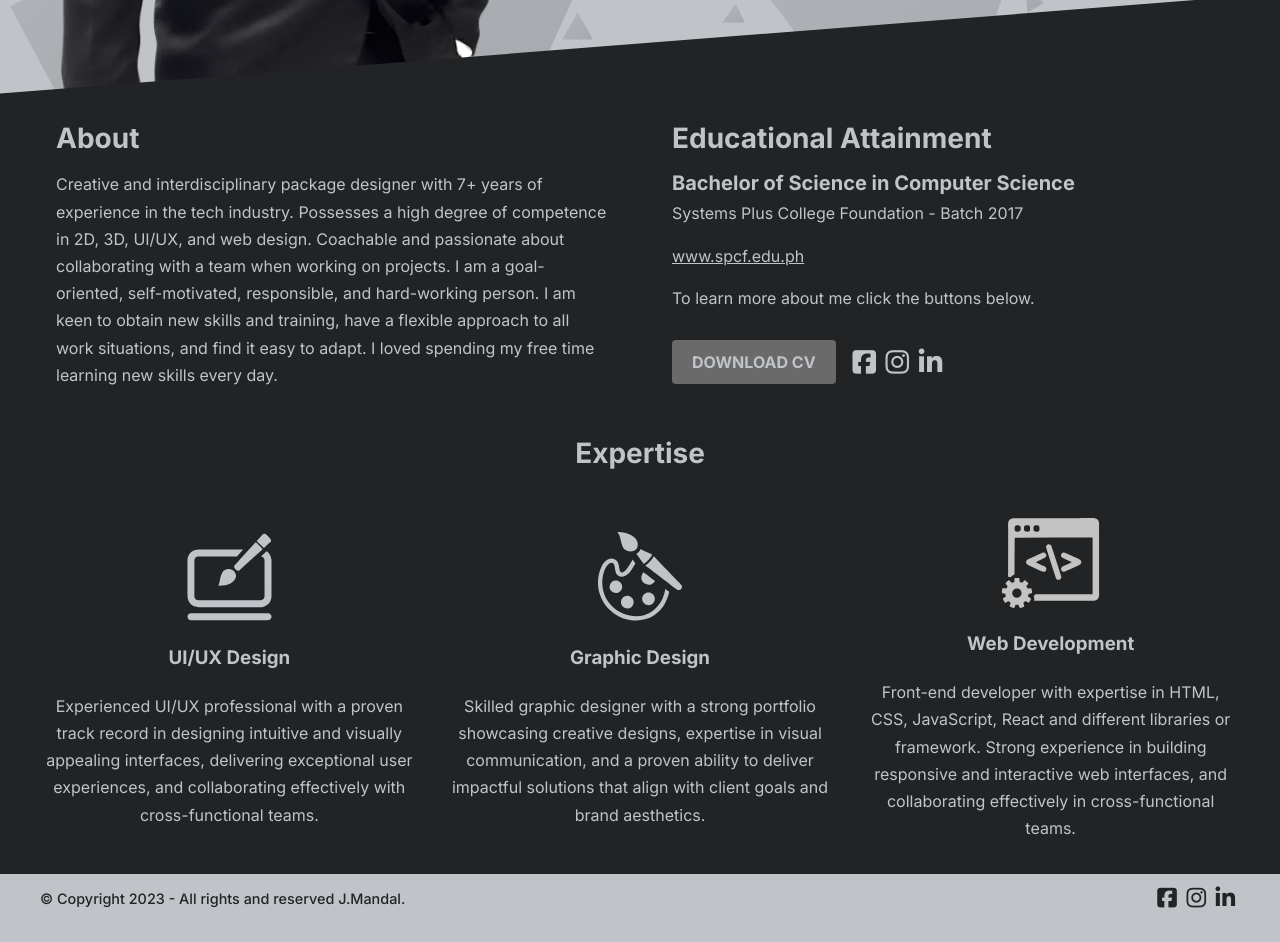
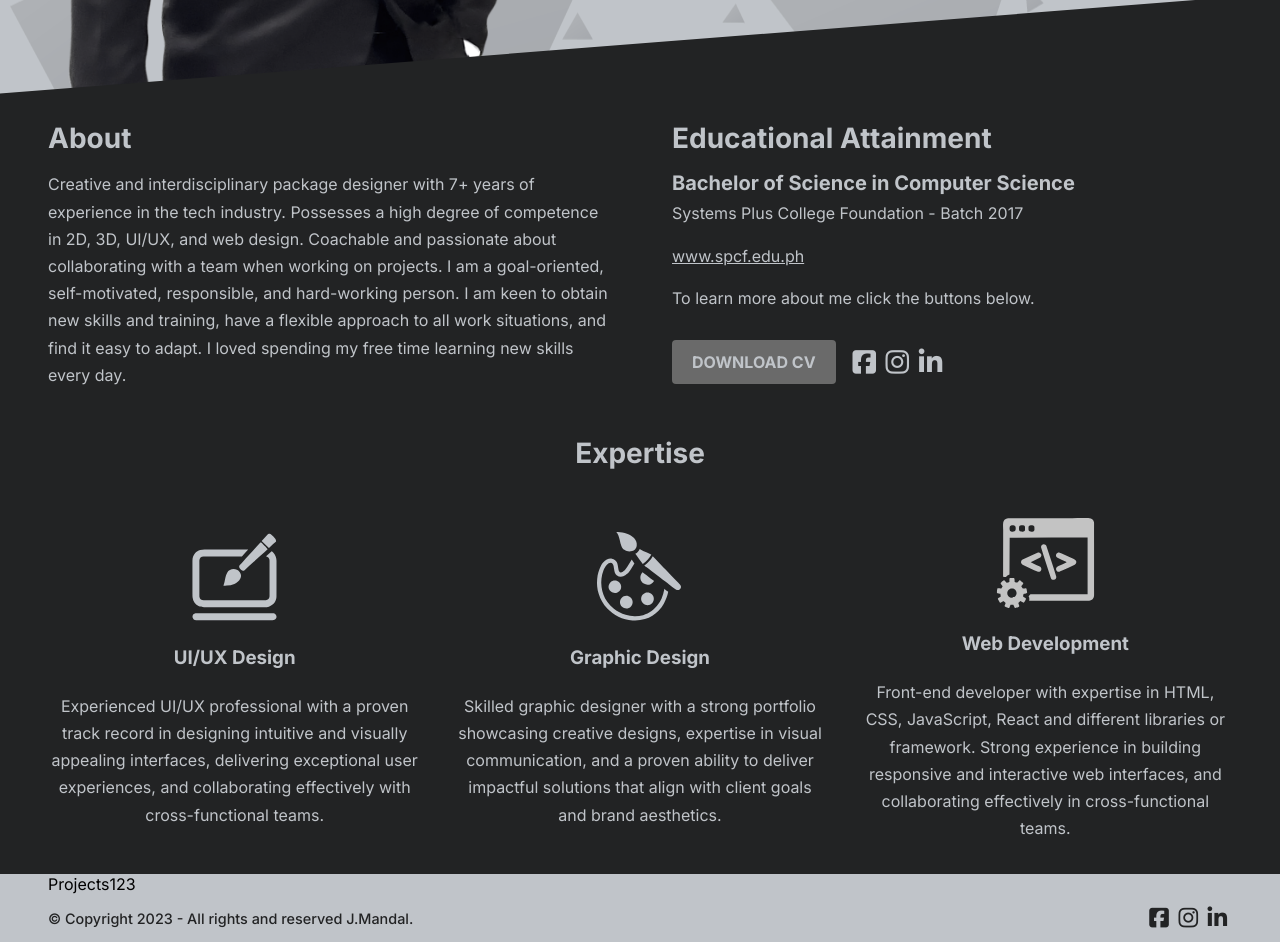
Before and after one commit to mandaljerome/my-portfolio, a React (Vite) app: page / in a window 1280 px wide. Shown: the part 640-1582 px from the top of the page. Built offline with nearby package versions, Linux system fonts and the light colour scheme.

Commit message:
06/12/23

```diff
--- a/src/App.jsx
+++ b/src/App.jsx
@@ -5,6 +5,7 @@ import Hero from './components/Hero'
 import Educational from './components/Educational'
 import Expertise from './components/Expertise'
 import Footer from './components/Footer'
+import Projects from './components/Projects'
 
 function App() {
    return (
@@ -12,6 +13,7 @@ function App() {
          <Hero />
          <Educational />
          <Expertise />
+         <Projects />
          <Footer />
       </div>
    )
--- a/src/components/Educational.scss
+++ b/src/components/Educational.scss
@@ -8,7 +8,6 @@
    margin-top: -7rem;
 
    .container-xl {
-      padding: 0 1rem;
       display: flex;
       flex-wrap: wrap;
       gap: 4rem;
--- /dev/null
+++ b/src/components/Projects.jsx
@@ -0,0 +1,12 @@
+import React from 'react'
+import './Projects.scss'
+
+const Projects = () => {
+   return (
+      <div className='projects'>
+         <div className='container-xl'>Projects123</div>
+      </div>
+   )
+}
+
+export default Projects
--- a/src/index.scss
+++ b/src/index.scss
@@ -16,6 +16,7 @@ body {
    max-width: 1200px;
    min-width: 320px;
    margin: 0 auto;
+   padding: 0 0.5rem;
 }
 
 h1,
```
Also changed, not shown: src/components/Projects.scss (added).
